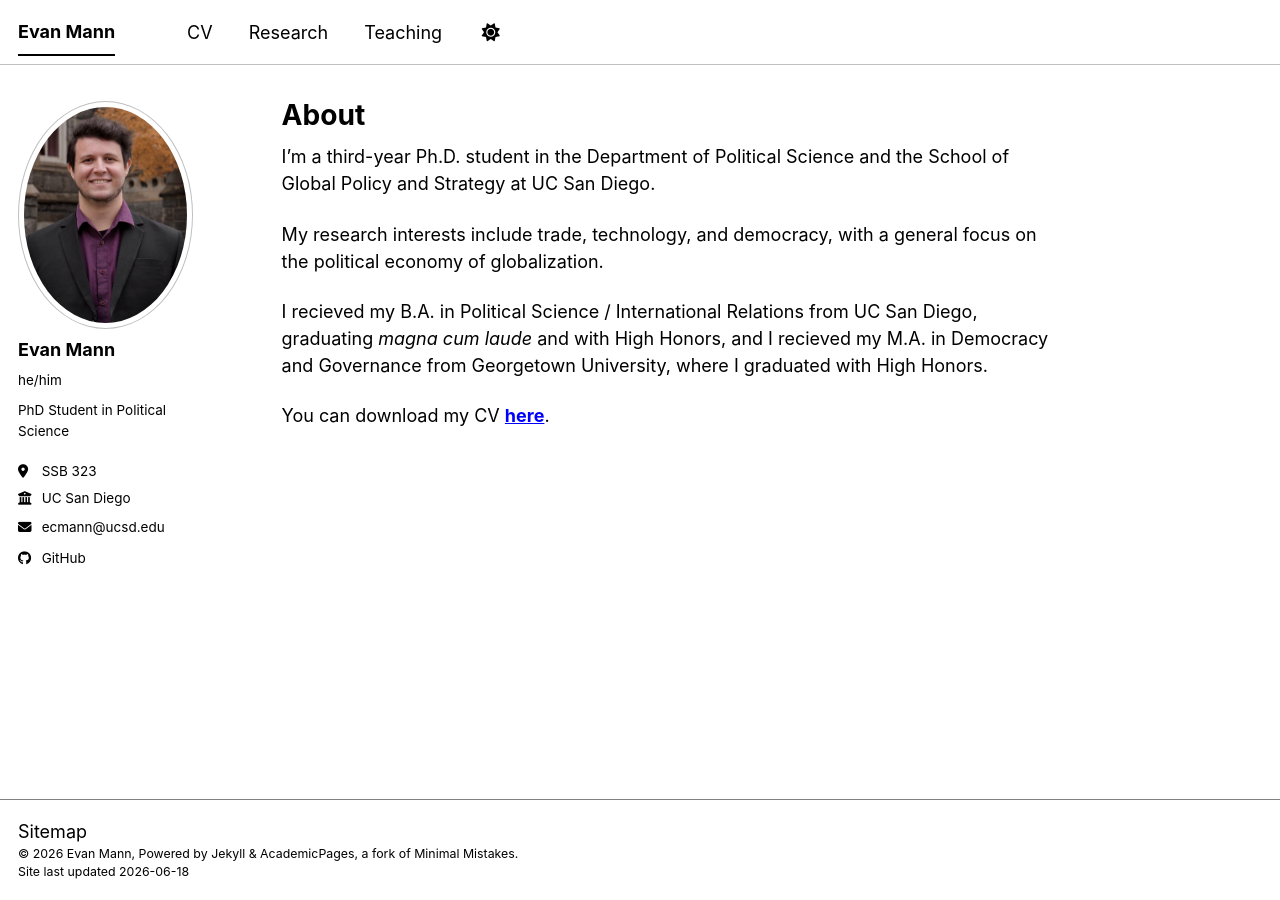
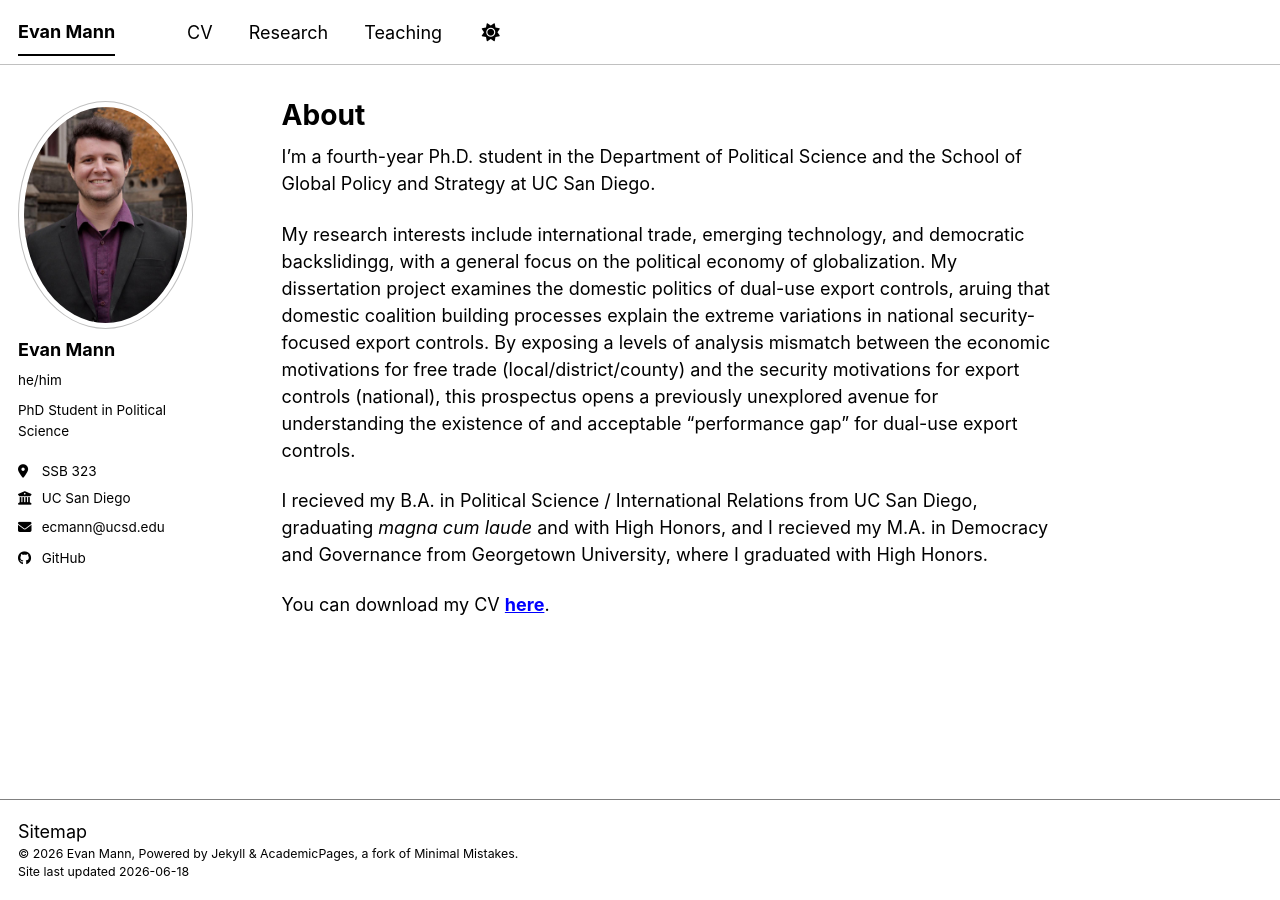
Before and after one commit to ecmannn/ecmannn.github.io, a Jekyll site: the page built from index.md, in a window 1280 px wide. Built offline with Jekyll 4.4.1, drawn with Linux system fonts in a browser that asks for light colours; a script bundle is joined from its source files by our own code; library files that are not in the unit come from our copies.

```diff
--- a/index.md
+++ b/index.md
@@ -5,9 +5,9 @@ title: "About"
 permalink: /
 ---
 
-I'm a third-year Ph.D. student in the Department of Political Science and the School of Global Policy and Strategy at UC San Diego.
+I'm a fourth-year Ph.D. student in the Department of Political Science and the School of Global Policy and Strategy at UC San Diego.
 
-My research interests include trade, technology, and democracy, with a general focus on the political economy of globalization.
+My research interests include international trade, emerging technology, and democratic backslidingg, with a general focus on the political economy of globalization. My dissertation project examines the domestic politics of dual-use export controls, aruing that domestic coalition building processes explain the extreme variations in national security-focused export controls. By exposing a levels of analysis mismatch between the economic motivations for free trade (local/district/county) and the security motivations for export controls (national), this prospectus opens a previously unexplored avenue for understanding the existence of and acceptable "performance gap" for dual-use export controls.
 
 I recieved my B.A. in Political Science / International Relations from UC San Diego, graduating *magna cum laude* and with High Honors, and I recieved my M.A. in Democracy and Governance from Georgetown University, where I graduated with High Honors.
 
```
Also changed, not shown: _pages/about.md (+1 -1 lines).
